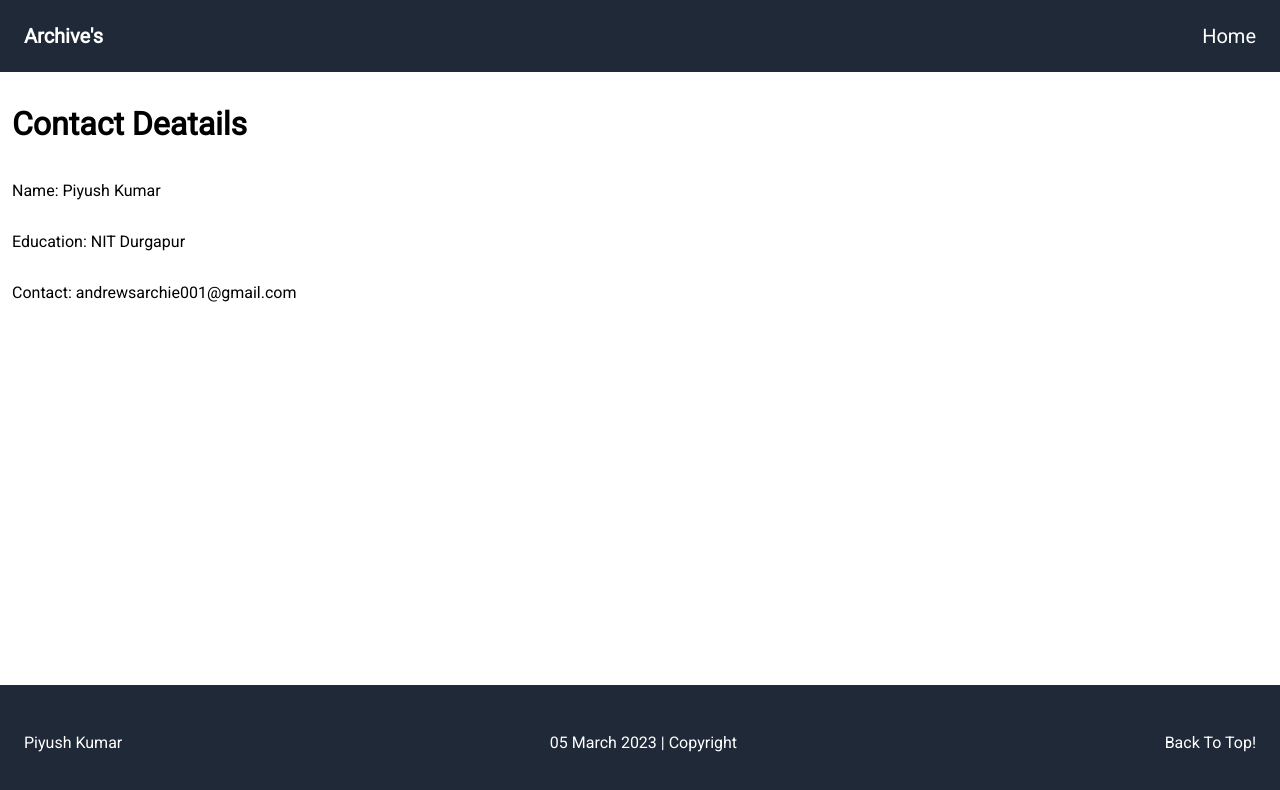
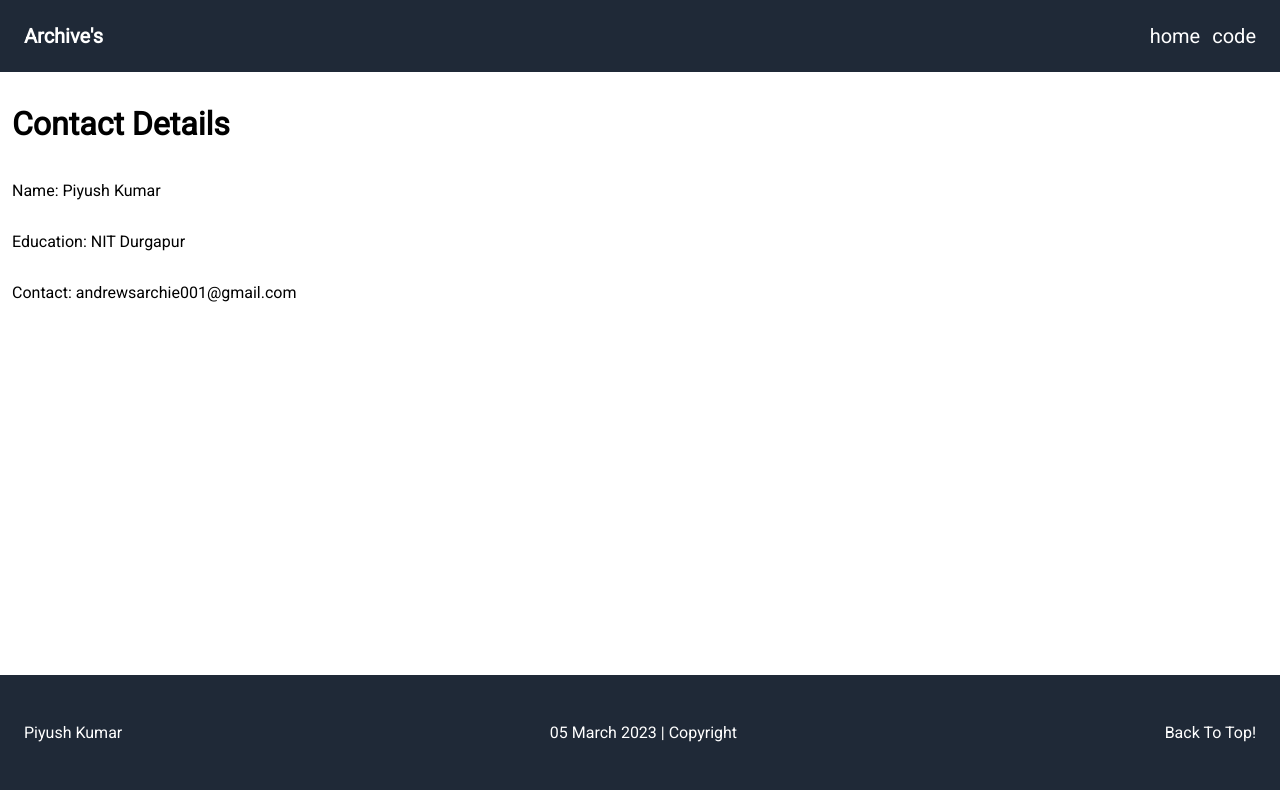
Before and after one commit to styles3544/archives, a plain HTML site: page contact.html in a window 1280 px wide. Drawn offline with Linux system fonts and the light colour scheme.

```diff
--- a/contact.html
+++ b/contact.html
@@ -12,12 +12,13 @@
         <nav class="navigation">
             <ul class="navigation-links">
                 <li class="branding"><strong>Archive's</strong></li>
-                <li class="link"><a class = "link" href="./index.html">Home</a></li>
+                <li class="link"><a class = "link" href="./index.html">home</a></li>
+                <li class="link"><a target="_blank" class = "link" href="https://github.com/styles3544/archives">code</a></li>
             </ul>
         </nav>
 
         <div class="container-contact" id="top">
-            <h1>Contact Deatails</h1>
+            <h1>Contact Details</h1>
         <p>Name: Piyush Kumar</p>
         <p>Education: NIT Durgapur</p>
         <p>Contact: andrewsarchie001@gmail.com</p>
--- a/style.css
+++ b/style.css
@@ -112,3 +112,7 @@ ul, li, a {
     flex-direction: column;
     flex-wrap: wrap;
 }
+
+.footer .author-name {
+    padding-bottom: 10px;
+}
```
Also changed, not shown: index.html (+2 -1 lines).
